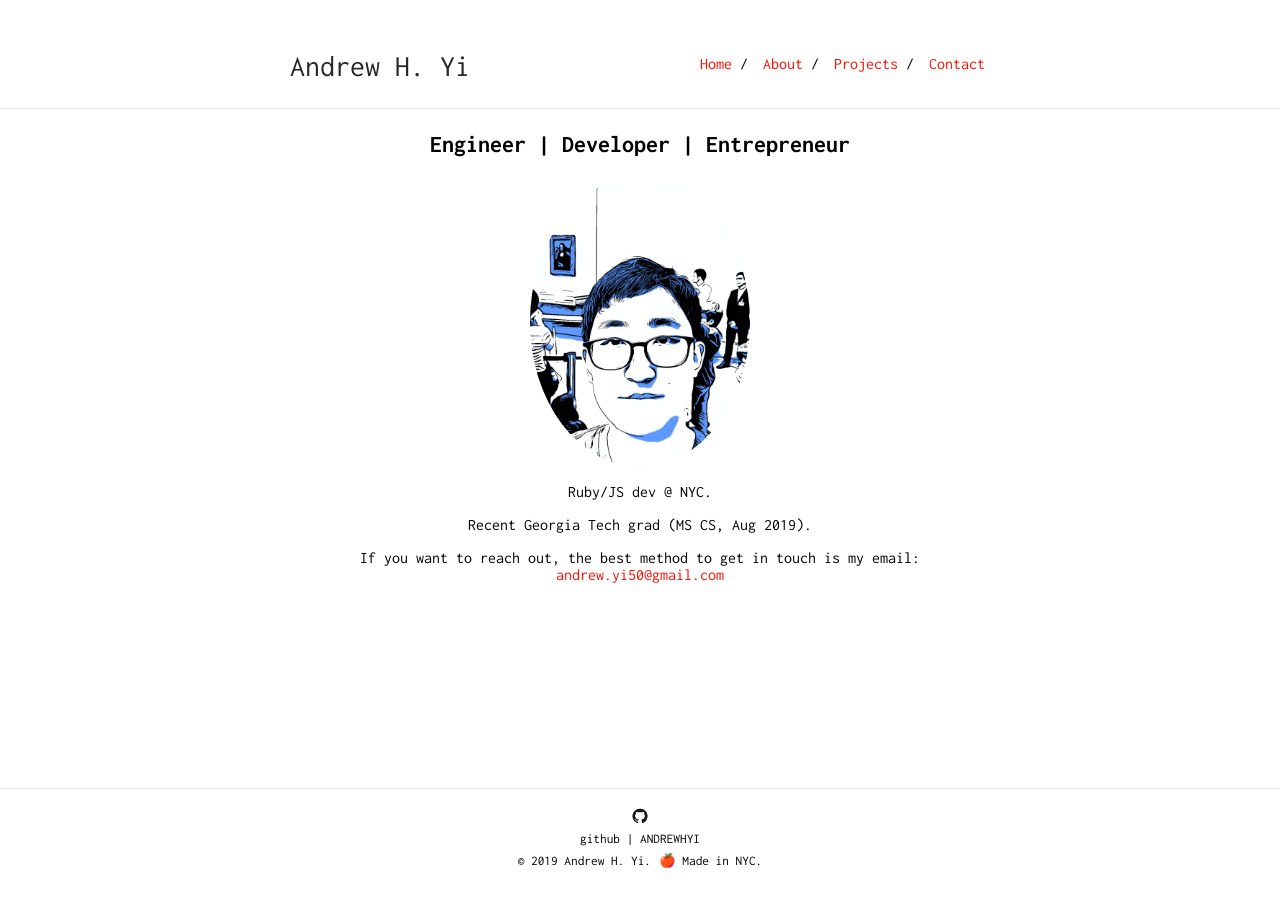
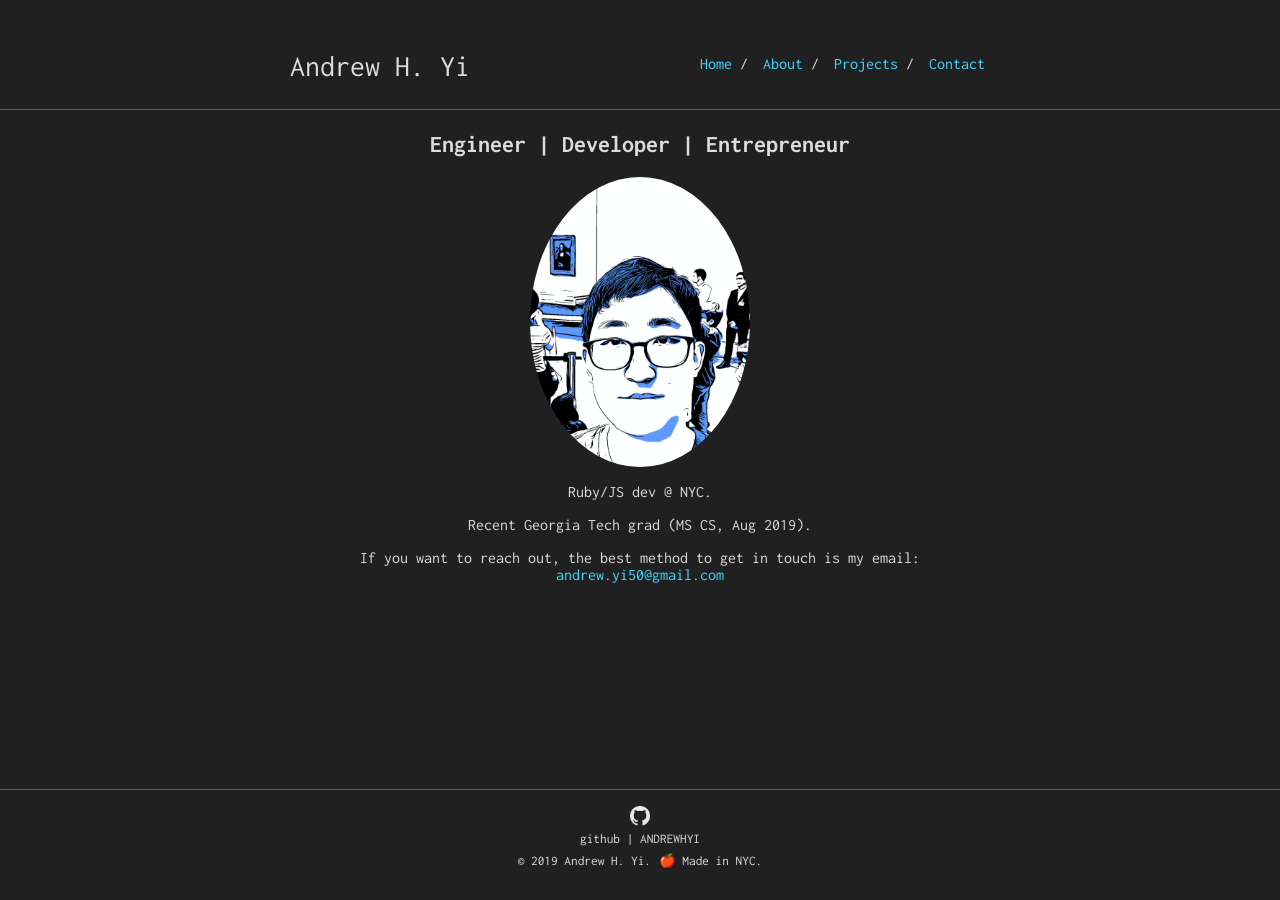
Before and after one commit to AndrewHYi/andrewhyi.github.io, a Jekyll site: the page built from index.md, in a window 1280 px wide. Built offline with Jekyll 4.4.1, drawn with Linux system fonts in a browser that asks for light colours.

Commit message:
Custom dark theme + invert github logo

```diff
--- a/_layouts/default.html
+++ b/_layouts/default.html
@@ -106,7 +106,7 @@
     <hr />
     <p style="text-align: center; margin-bottom: 5px">
         <a href="{{ site.footer_url }}" style="color: black; text-decoration: none">
-          <img class="medium-icon" src="./images/github-logo.png" />
+          <img class="medium-icon" src="./images/github-logo-inverted.png" />
         </a>
         <br>
         <a href="{{ site.footer_url }}" style="color: black">
--- a/_sass/ayi_theme_dark1.scss
+++ b/_sass/ayi_theme_dark1.scss
@@ -1,2 +1,28 @@
+$neon-blue: #45d6ff;
+$charcoal-gray: #202020;
+$font-color: #dcdcdc;
+
+// Base Styling
 html {
+	background: $charcoal-gray;
+	color: $font-color;
 }
+
+p, h1, h2, h3, h4, h5 {
+}
+
+a {
+	color: $neon-blue;
+}
+
+// Override Customd Styling
+a#author-name {
+	color: $font-color;
+}
+
+footer {
+	background: $charcoal-gray;
+	a, a small {
+		color: $font-color;
+	}
+}
```
Also changed, not shown: images/github-logo-inverted.png (added), images/github-logo-old.png (added), images/github-logo.png.
